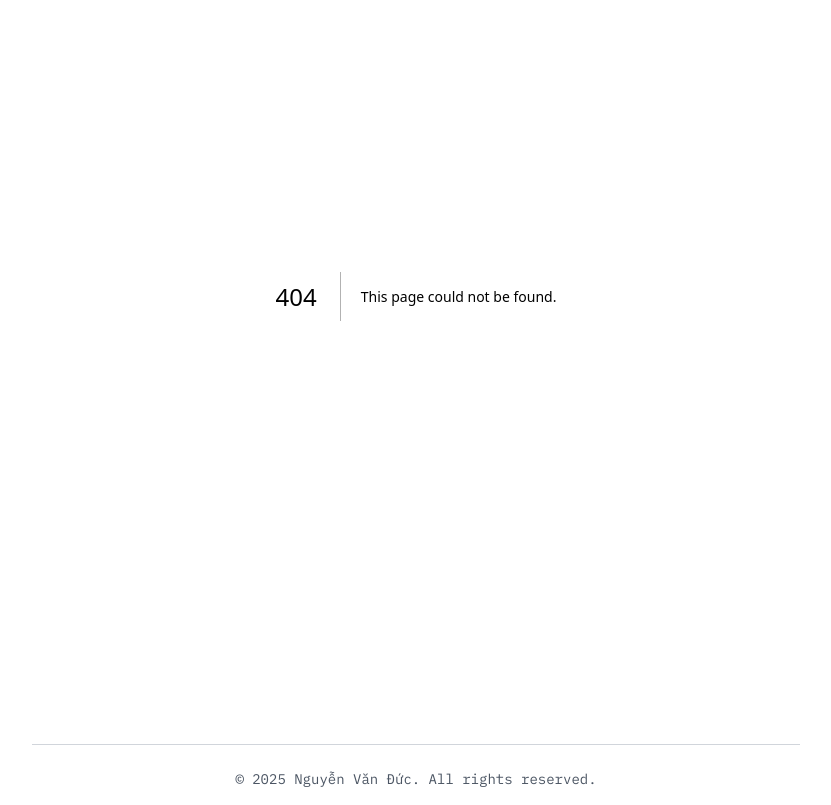
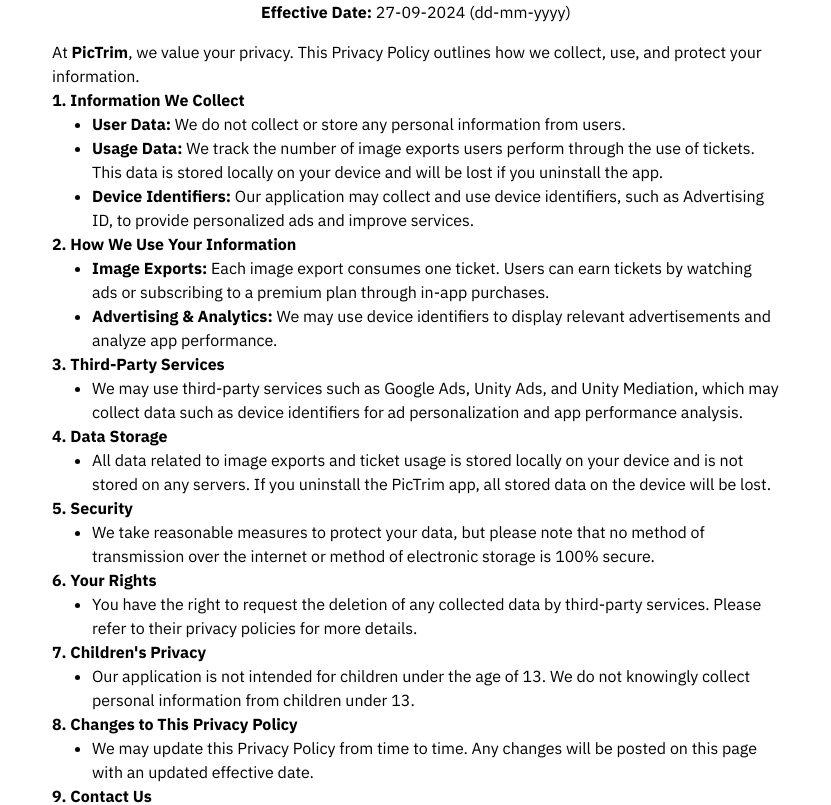
Before and after one commit to dducnv/duclamduoc.github.io, a Next.js app: page /pictrim/privacy-policy in a window 1280 px wide. Before the commit this address had no page. Shown: the part 180-985 px from the top of the page, without its empty margins (224-1055 px from the left). Built offline with nearby package versions, Linux system fonts and the light colour scheme.

Commit message:
pictrim Privacy Policy

```diff
--- /dev/null
+++ b/app/pictrim/privacy-policy/page.tsx
@@ -0,0 +1,77 @@
+import React from 'react'
+
+export async function generateMetadata() {
+    return {
+        title: "PicTrim - Privacy Policy",
+        description: "PicTrim does not collect or store any personal information from users. We track the number of image exports users perform through the use of tickets. This data is stored locally on your device and will be lost if you uninstall the app.",
+    };
+}
+
+const page = () => {
+    return (
+        <>
+            <div className="max-w-3xl mx-auto prose lg:prose-xl py-10 px-5 ">
+                <h1 className="text-4xl font-bold text-center mb-6">Privacy Policy</h1>
+                <p className="text-center">
+                    <strong>Effective Date:</strong> 27-09-2024 (dd-mm-yyyy)
+                </p>
+                <p className="mt-4">
+                    At <strong>PicTrim</strong>, we value your privacy. This Privacy Policy outlines how we collect, use, and protect your information.
+                </p>
+
+                <h2 className="font-bold">1. Information We Collect</h2>
+                <ul className="list-disc pl-10">
+                    <li><strong>User Data:</strong> We do not collect or store any personal information from users.</li>
+                    <li><strong>Usage Data:</strong> We track the number of image exports users perform through the use of tickets. This data is stored locally on your device and will be lost if you uninstall the app.</li>
+                    <li><strong>Device Identifiers:</strong> Our application may collect and use device identifiers, such as Advertising ID, to provide personalized ads and improve services.</li>
+                </ul>
+
+                <h2 className="font-bold">2. How We Use Your Information</h2>
+                <ul className="list-disc pl-10">
+                    <li><strong>Image Exports:</strong> Each image export consumes one ticket. Users can earn tickets by watching ads or subscribing to a premium plan through in-app purchases.</li>
+                    <li><strong>Advertising & Analytics:</strong> We may use device identifiers to display relevant advertisements and analyze app performance.</li>
+                </ul>
+
+                <h2 className="font-bold">3. Third-Party Services</h2>
+                <ul className="list-disc pl-10">
+                    <li>We may use third-party services such as Google Ads, Unity Ads, and Unity Mediation, which may collect data such as device identifiers for ad personalization and app performance analysis.</li>
+                </ul>
+
+                <h2 className="font-bold">4. Data Storage</h2>
+                <ul className="list-disc pl-10">
+                    <li>All data related to image exports and ticket usage is stored locally on your device and is not stored on any servers. If you uninstall the PicTrim app, all stored data on the device will be lost.</li>
+                </ul>
+
+                <h2 className="font-bold">5. Security</h2>
+                <ul className="list-disc pl-10">
+                    <li>We take reasonable measures to protect your data, but please note that no method of transmission over the internet or method of electronic storage is 100% secure.</li>
+                </ul>
+
+                <h2 className="font-bold">6. Your Rights</h2>
+                <ul className="list-disc pl-10">
+                    <li>You have the right to request the deletion of any collected data by third-party services. Please refer to their privacy policies for more details.</li>
+                </ul>
+
+                <h2 className="font-bold">7. Children&apos;s Privacy</h2>
+                <ul className="list-disc pl-10">
+                    <li>Our application is not intended for children under the age of 13. We do not knowingly collect personal information from children under 13.</li>
+                </ul>
+
+                <h2 className="font-bold">8. Changes to This Privacy Policy</h2>
+                <ul className="list-disc pl-10">
+                    <li>We may update this Privacy Policy from time to time. Any changes will be posted on this page with an updated effective date.</li>
+                </ul>
+
+                <h2 className="font-bold">9. Contact Us</h2>
+                <ul className="list-disc pl-10">
+                    <li>If you have any questions about this Privacy Policy, please contact us at <a href="mailto:contact.ducnv@gmail.com" className="text-blue-600 underline">contact.ducnv@gmail.com</a>.</li>
+                </ul>
+            </div>
+            <footer className="text-center py-5 mt-10 text-gray-500">
+                <p>© 2024 PicTrim. All Rights Reserved.</p>
+            </footer>
+        </>
+    );
+};
+
+export default page;
```
